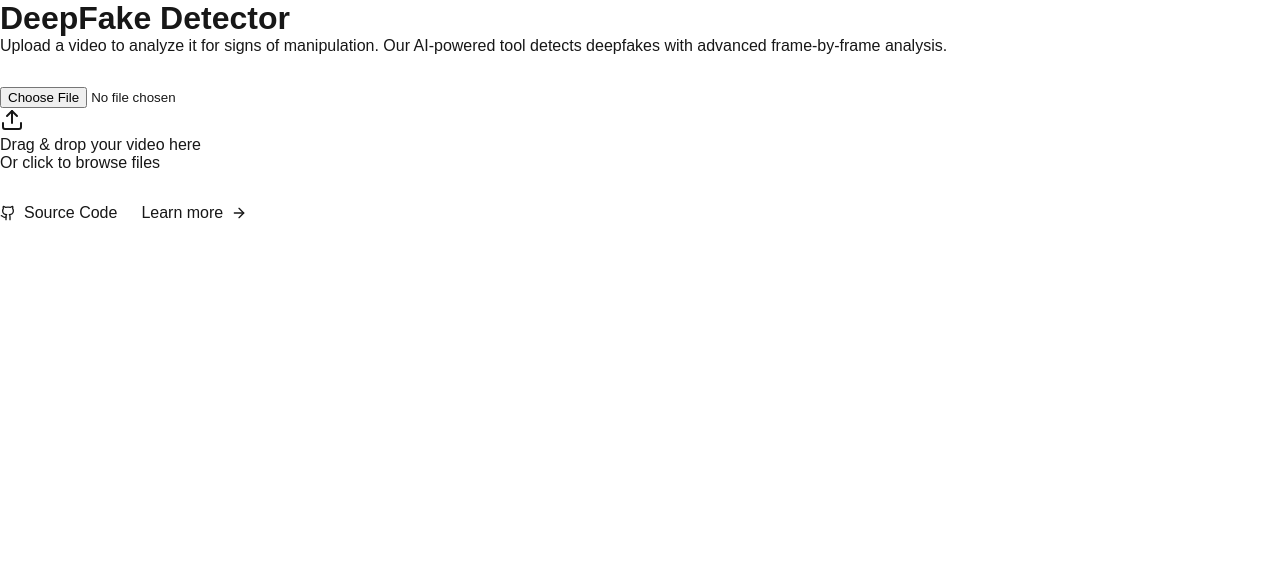
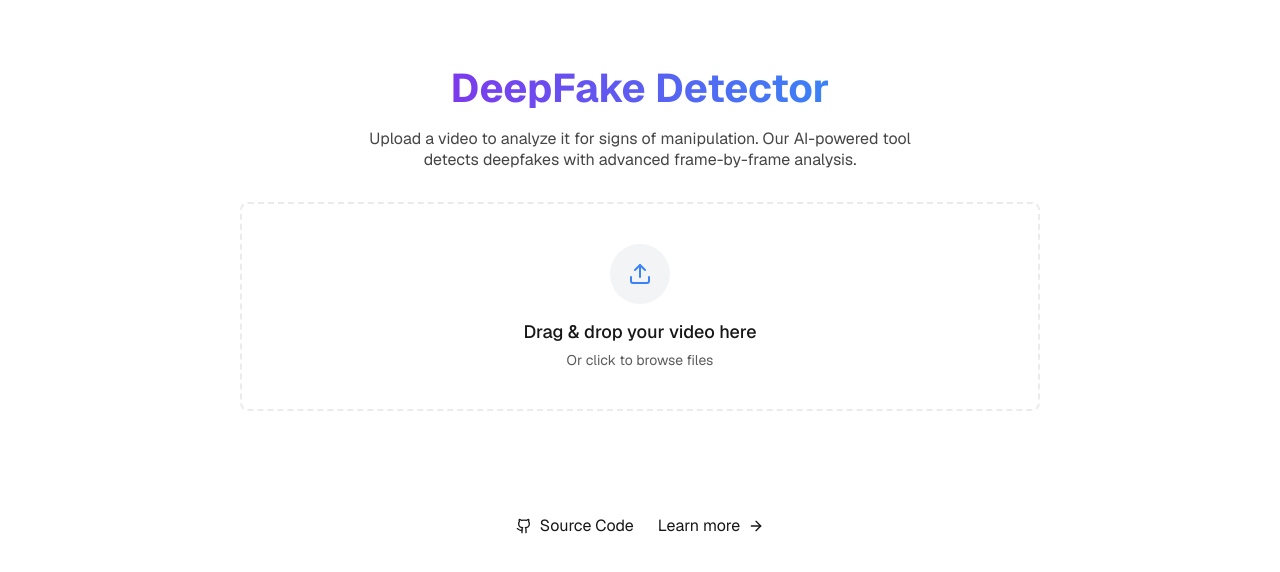
Before and after one commit to AlexanderPotiagalov/DeepScan-AI, a Next.js app in the folder client/: page / in a window 1280 px wide. Shown: the top 572 px of the page. Built offline with nearby package versions, Linux system fonts and the light colour scheme.

Commit message:
Added styling to frontend UI for better usability and effiency of use. Utilized lucide-react icons for upload and result feedback

```diff
--- a/client/src/app/page.module.css
+++ b/client/src/app/page.module.css
@@ -1,168 +1,438 @@
-.page {
-  --gray-rgb: 0, 0, 0;
-  --gray-alpha-200: rgba(var(--gray-rgb), 0.08);
-  --gray-alpha-100: rgba(var(--gray-rgb), 0.05);
-
-  --button-primary-hover: #383838;
-  --button-secondary-hover: #f2f2f2;
-
-  display: grid;
-  grid-template-rows: 20px 1fr 20px;
-  align-items: center;
-  justify-items: center;
-  min-height: 100svh;
-  padding: 80px;
-  gap: 64px;
+.mainContainer {
+  min-height: 100vh;
+  width: 100%;
+  display: flex;
+  flex-direction: column;
   font-family: var(--font-geist-sans);
-}
-
-@media (prefers-color-scheme: dark) {
-  .page {
-    --gray-rgb: 255, 255, 255;
-    --gray-alpha-200: rgba(var(--gray-rgb), 0.145);
-    --gray-alpha-100: rgba(var(--gray-rgb), 0.06);
-
-    --button-primary-hover: #ccc;
-    --button-secondary-hover: #1a1a1a;
-  }
 }
 
 .main {
   display: flex;
   flex-direction: column;
-  gap: 32px;
-  grid-row-start: 2;
+  align-items: center;
+  width: 100%;
+  max-width: 1200px;
+  margin: 0 auto;
+  padding: 2rem 1rem;
 }
 
-.main ol {
-  font-family: var(--font-geist-mono);
-  padding-left: 0;
-  margin: 0;
-  font-size: 14px;
-  line-height: 24px;
-  letter-spacing: -0.01em;
-  list-style-position: inside;
+.header {
+  display: flex;
+  flex-direction: column;
+  align-items: center;
+  justify-content: center;
+  text-align: center;
+  width: 100%;
+  max-width: 768px;
+  margin-bottom: 2rem;
+  animation: fadeIn 0.5s ease-out forwards;
 }
 
-.main li:not(:last-of-type) {
-  margin-bottom: 8px;
+.title {
+  font-size: 2.5rem;
+  font-weight: 700;
+  margin-bottom: 1rem;
+  background: linear-gradient(90deg, var(--accent), var(--primary));
+  -webkit-background-clip: text;
+  -webkit-text-fill-color: transparent;
+  background-clip: text;
+  line-height: 1.2;
 }
 
-.main code {
-  font-family: inherit;
-  background: var(--gray-alpha-100);
-  padding: 2px 4px;
-  border-radius: 4px;
-  font-weight: 600;
+.description {
+  font-size: 1rem;
+  color: var(--foreground);
+  opacity: 0.8;
+  max-width: 36rem;
+  margin: 0 auto;
 }
 
-.ctas {
-  display: flex;
-  gap: 16px;
+.uploadContainer {
+  width: 100%;
+  max-width: 800px;
+  margin-bottom: 2rem;
 }
 
-.ctas a {
-  appearance: none;
-  border-radius: 128px;
-  height: 48px;
-  padding: 0 20px;
-  border: none;
-  border: 1px solid transparent;
-  transition:
-    background 0.2s,
-    color 0.2s,
-    border-color 0.2s;
+.dropzone {
+  position: relative;
+  border: 2px dashed;
+  border-color: var(--gray-alpha-200);
+  border-radius: var(--border-radius);
+  padding: 2.5rem 1.25rem;
+  text-align: center;
+  transition: all var(--transition-duration) ease;
+  background-color: var(--background);
   cursor: pointer;
+  overflow: hidden;
+}
+
+.dropzone:hover:not(.dropzoneActive):not(.dropzoneLoading) {
+  border-color: var(--accent);
+  transform: translateY(-2px);
+  box-shadow: 0 4px 12px rgba(0, 0, 0, 0.08);
+  background-color: var(--gray-alpha-100);
+}
+
+.dropzoneActive {
+  border-color: var(--primary);
+  background-color: var(--secondary);
+}
+
+.dropzoneLoading {
+  opacity: 0.7;
+}
+
+.dropzoneIcon {
   display: flex;
   align-items: center;
   justify-content: center;
-  font-size: 16px;
-  line-height: 20px;
-  font-weight: 500;
+  width: 60px;
+  height: 60px;
+  border-radius: 50%;
+  background-color: var(--secondary);
+  color: var(--primary);
+  margin: 0 auto 1rem;
 }
 
-a.primary {
-  background: var(--foreground);
-  color: var(--background);
-  gap: 8px;
+.dropzoneText {
+  font-size: 1.125rem;
+  font-weight: 500;
+  margin-bottom: 0.5rem;
 }
 
-a.secondary {
-  border-color: var(--gray-alpha-200);
-  min-width: 158px;
+.fileName {
+  display: inline-block;
+  font-weight: 600;
+  color: var(--accent);
+  max-width: 90%;
+  overflow: hidden;
+  text-overflow: ellipsis;
+  white-space: nowrap;
+}
+
+.dropzoneSubtext {
+  font-size: 0.875rem;
+  opacity: 0.7;
+}
+
+.fileInput {
+  position: absolute;
+  inset: 0;
+  width: 100%;
+  height: 100%;
+  opacity: 0;
+  cursor: pointer;
+}
+
+.errorContainer {
+  display: flex;
+  align-items: center;
+  padding: 0.75rem 1rem;
+  margin-top: 1rem;
+  border-radius: var(--border-radius);
+  background-color: var(--error-light);
+  border: 1px solid var(--error);
+}
+
+.errorText {
+  color: var(--error);
+  margin-left: 0.75rem;
+  font-size: 0.875rem;
+}
+
+.uploadButton {
+  display: flex;
+  align-items: center;
+  justify-content: center;
+  gap: 0.5rem;
+  margin: 1.5rem auto 0;
+  padding: 0.75rem 1.5rem;
+  background-color: var(--primary);
+  color: var(--primary-foreground);
+  border: none;
+  border-radius: var(--border-radius);
+  font-size: 1rem;
+  font-weight: 500;
+  cursor: pointer;
+  transition: all 0.2s ease;
+  box-shadow: 0 2px 8px rgba(59, 130, 246, 0.35);
+}
+
+.uploadButton:hover {
+  background-color: var(--button-primary-hover);
+  transform: translateY(-2px);
+  box-shadow: 0 4px 12px rgba(59, 130, 246, 0.4);
+}
+
+.uploadNewButton {
+  display: flex;
+  align-items: center;
+  justify-content: center;
+  gap: 0.5rem;
+  margin: 1.5rem auto 0;
+  padding: 0.5rem 1rem;
+  background-color: var(--secondary);
+  color: var(--foreground);
+  border: 1px solid var(--gray-alpha-200);
+  border-radius: var(--border-radius);
+  font-size: 0.875rem;
+  font-weight: 500;
+  cursor: pointer;
+  transition: all 0.2s ease;
+}
+
+.uploadNewButton:hover {
+  background-color: var(--button-secondary-hover);
+  transform: translateY(-1px);
+}
+
+.resultsContainer {
+  width: 100%;
+  max-width: 1100px;
+  margin-top: 2rem;
+  scroll-margin-top: 2rem;
+  animation: fadeIn 0.6s ease-out forwards;
+}
+
+.resultCard {
+  padding: 1.5rem;
+  border-radius: var(--border-radius);
+  margin-bottom: 2.5rem;
+  box-shadow: 0 4px 12px rgba(0, 0, 0, 0.1);
+  transition: transform 0.3s ease;
+}
+
+.resultCard:hover {
+  transform: translateY(-2px);
+}
+
+.resultAuthentic {
+  background-color: var(--success-light);
+  border: 1px solid var(--success);
+}
+
+.resultFake {
+  background-color: var(--error-light);
+  border: 1px solid var(--error);
+}
+
+.resultInfo {
+  display: flex;
+  flex-direction: column;
+  gap: 1rem;
+}
+
+.resultInfoLeft {
+  display: flex;
+  align-items: center;
+}
+
+.resultIconContainer {
+  display: flex;
+  align-items: center;
+  justify-content: center;
+  width: 48px;
+  height: 48px;
+  border-radius: 50%;
+  margin-right: 1rem;
+  flex-shrink: 0;
+}
+
+.resultIconContainerAuthentic {
+  background-color: var(--success);
+  color: white;
+}
+
+.resultIconContainerFake {
+  background-color: var(--error);
+  color: white;
+}
+
+.resultTitle {
+  font-size: 1.25rem;
+  font-weight: 600;
+  margin-bottom: 0.25rem;
+}
+
+.resultScore {
+  font-size: 0.875rem;
+  opacity: 0.8;
+}
+
+.progressBarContainer {
+  width: 100%;
+}
+
+.progressBar {
+  width: 100%;
+  height: 8px;
+  border-radius: 999px;
+  background-color: var(--gray-alpha-200);
+  overflow: hidden;
+}
+
+.progressBarAuthentic {
+  background-color: var(--success);
+}
+
+.progressBarFake {
+  background-color: var(--error);
+}
+
+.framesTitle {
+  display: flex;
+  align-items: center;
+  font-size: 1.25rem;
+  font-weight: 600;
+  margin: 2rem 0 1rem;
+}
+
+.framesIcon {
+  margin-right: 0.5rem;
+}
+
+.framesGrid {
+  display: grid;
+  grid-template-columns: repeat(1, 1fr);
+  gap: 1rem;
+}
+
+.frameCard {
+  border-radius: var(--border-radius);
+  overflow: hidden;
+  background-color: var(--background);
+  border: 1px solid var(--gray-alpha-200);
+  box-shadow: 0 2px 8px rgba(0, 0, 0, 0.05);
+  transition: all 0.3s ease;
+}
+
+.frameCard:hover {
+  box-shadow: 0 4px 12px rgba(0, 0, 0, 0.1);
+}
+
+.frameImage {
+  position: relative;
+  width: 100%;
+  aspect-ratio: 16/9;
+  overflow: hidden;
+}
+
+.frameNumber {
+  position: absolute;
+  top: 0.5rem;
+  right: 0.5rem;
+  background-color: rgba(0, 0, 0, 0.6);
+  color: white;
+  font-size: 0.75rem;
+  padding: 0.125rem 0.5rem;
+  border-radius: 12px;
+}
+
+.frameContent {
+  padding: 0.75rem;
+}
+
+.frameScoreTitle {
+  display: flex;
+  justify-content: space-between;
+  align-items: center;
+  margin-bottom: 0.5rem;
+}
+
+.frameScoreLabel {
+  font-weight: 500;
+  font-size: 0.875rem;
+}
+
+.frameScoreValue {
+  font-weight: 600;
+  font-size: 0.875rem;
+}
+
+.frameScoreValueAuthentic {
+  color: var(--success);
+}
+
+.frameScoreValueFake {
+  color: var(--error);
 }
 
 .footer {
-  grid-row-start: 3;
   display: flex;
-  gap: 24px;
+  flex-wrap: wrap;
+  gap: 1.5rem;
+  margin-top: 3rem;
+  padding: 1.5rem 0;
+  width: 100%;
+  justify-content: center;
 }
 
-.footer a {
+.footerLink {
   display: flex;
   align-items: center;
-  gap: 8px;
+  gap: 0.5rem;
+  transition: all 0.2s ease;
 }
 
-.footer img {
-  flex-shrink: 0;
+.footerLink:hover {
+  text-decoration: underline;
+  text-underline-offset: 4px;
 }
 
-/* Enable hover only on non-touch devices */
-@media (hover: hover) and (pointer: fine) {
-  a.primary:hover {
-    background: var(--button-primary-hover);
-    border-color: transparent;
-  }
-
-  a.secondary:hover {
-    background: var(--button-secondary-hover);
-    border-color: transparent;
-  }
-
-  .footer a:hover {
-    text-decoration: underline;
-    text-underline-offset: 4px;
+/* Media queries */
+@media (min-width: 640px) {
+  .framesGrid {
+    grid-template-columns: repeat(2, 1fr);
   }
 }
 
-@media (max-width: 600px) {
-  .page {
-    padding: 32px;
-    padding-bottom: 80px;
+@media (min-width: 768px) {
+  .main {
+    padding: 3rem 2rem;
   }
 
-  .main {
+  .resultInfo {
+    flex-direction: row;
     align-items: center;
+    justify-content: space-between;
   }
 
-  .main ol {
-    text-align: center;
+  .progressBarContainer {
+    width: 250px;
   }
 
-  .ctas {
-    flex-direction: column;
-  }
-
-  .ctas a {
-    font-size: 14px;
-    height: 40px;
-    padding: 0 16px;
-  }
-
-  a.secondary {
-    min-width: auto;
-  }
-
-  .footer {
-    flex-wrap: wrap;
-    align-items: center;
-    justify-content: center;
+  .framesGrid {
+    grid-template-columns: repeat(3, 1fr);
   }
 }
 
-@media (prefers-color-scheme: dark) {
-  .logo {
-    filter: invert();
+@media (min-width: 1024px) {
+  .main {
+    padding: 4rem 2rem;
+  }
+
+  .framesGrid {
+    grid-template-columns: repeat(4, 1fr);
   }
 }
+
+/* Dark mode overrides */
+@media (prefers-color-scheme: dark) {
+  .frameCard {
+    background-color: rgba(255, 255, 255, 0.05);
+    border-color: rgba(255, 255, 255, 0.1);
+  }
+
+  .dropzoneIcon {
+    background-color: rgba(255, 255, 255, 0.1);
+  }
+
+  .uploadNewButton {
+    background-color: rgba(255, 255, 255, 0.1);
+    border-color: rgba(255, 255, 255, 0.15);
+  }
+
+  .uploadNewButton:hover {
+    background-color: rgba(255, 255, 255, 0.15);
+  }
+}
```
